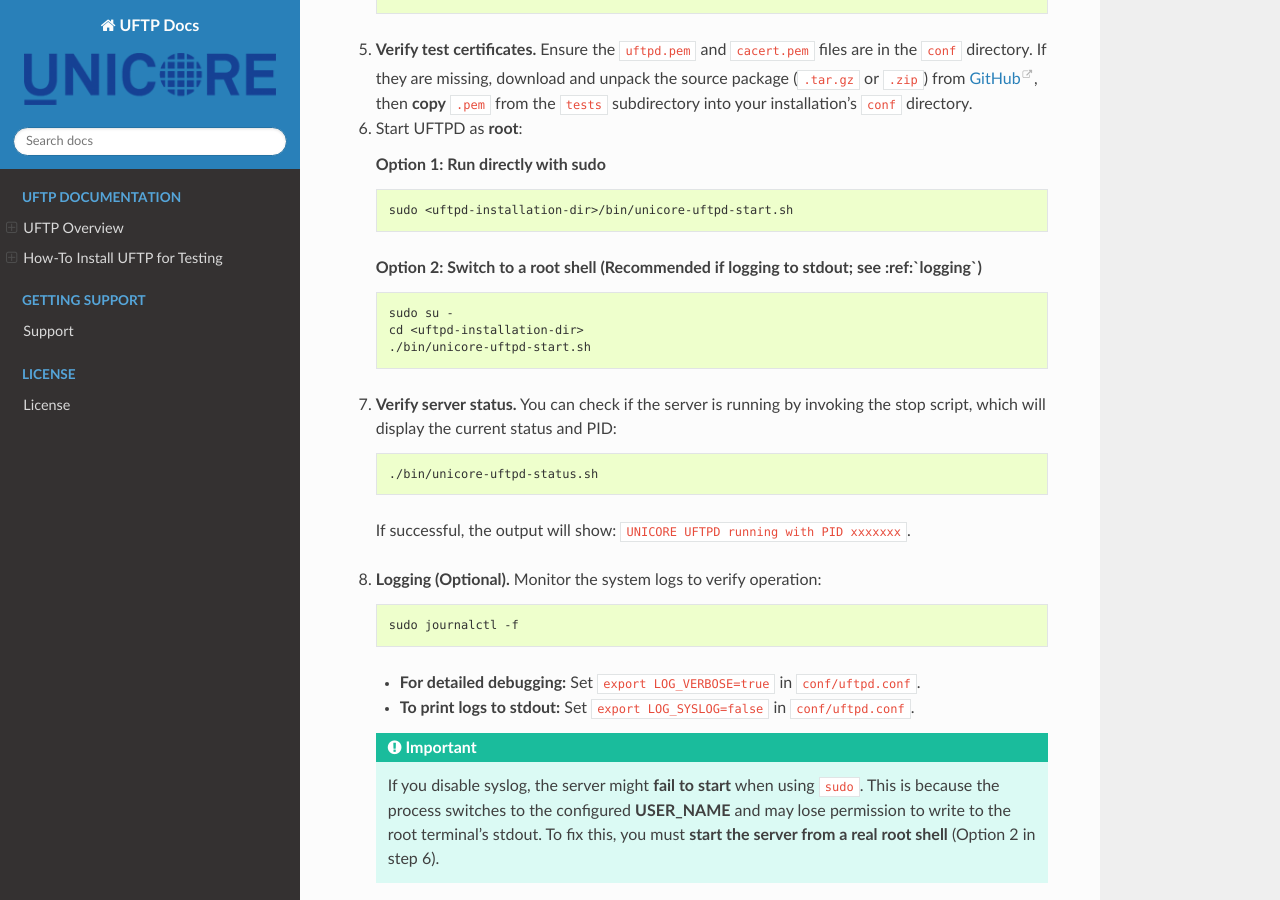
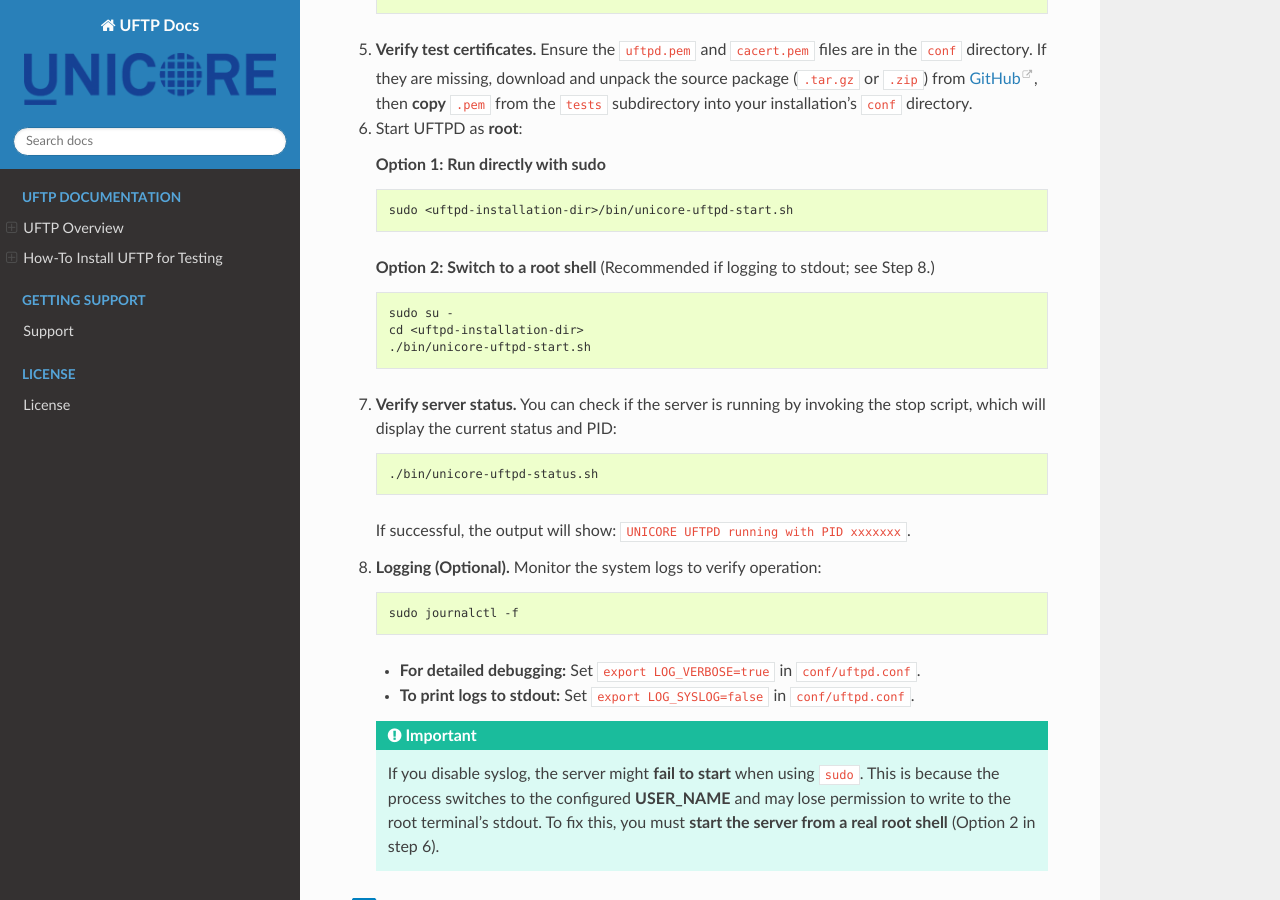
Before and after one commit to UNICORE-EU/uftp-docs, a Sphinx documentation site: the page built from source/admin-docs/uftpd/uftpd-manual.rst, in a window 1280 px wide and 900 px high, scrolled down 7063 px. Built offline with Sphinx 7.4.7 and the Read the Docs theme 3.1.0, drawn with Linux system fonts in a browser that asks for light colours.

Commit message:
fix a link

```diff
--- a/source/admin-docs/uftpd/uftpd-manual.rst
+++ b/source/admin-docs/uftpd/uftpd-manual.rst
@@ -388,7 +388,7 @@
 
       sudo <uftpd-installation-dir>/bin/unicore-uftpd-start.sh
 
-   **Option 2: Switch to a root shell (Recommended if logging to stdout; see :ref:`logging`)**
+   **Option 2: Switch to a root shell** (Recommended if logging to stdout; see Step 8.)
 
    .. code:: console
 
@@ -405,8 +405,6 @@
 
    If successful, the output will show:
    ``UNICORE UFTPD running with PID xxxxxxx``.
-
-.. _logging:
 
 8. **Logging (Optional).** Monitor the system logs to verify operation:
 
```
